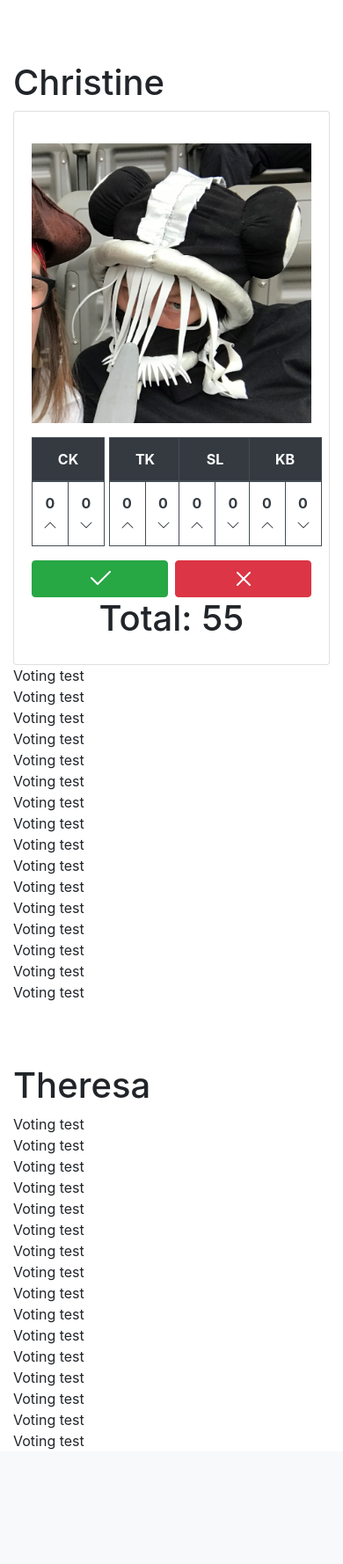
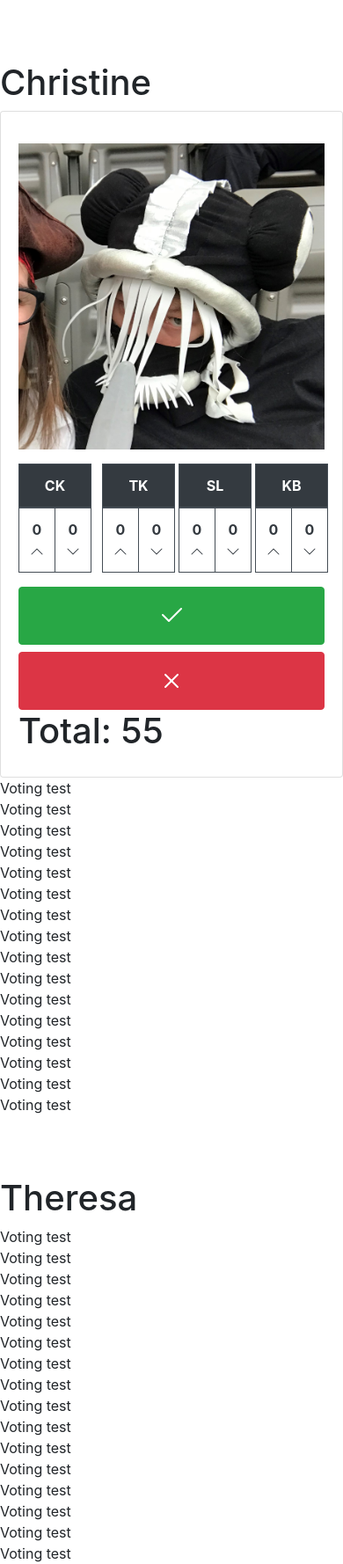
Before and after one commit to Edd-C/takeyourpick, a PHP site: page / in a window 390 px wide. Shown: the part 100-1878 px from the top of the page at 88% size. Before the commit the page ends 1748 px from the top, so only its background shows below. Run offline with PHP 8.4, Linux system fonts and the light colour scheme.

Commit message:
Testing new mobile layout

```diff
--- a/index.php
+++ b/index.php
@@ -30,8 +30,8 @@
 
 	</nav>
 
-	<div class="container">
-		<div class='row' style="max-width:600px;">
+	<div class="container-fluid p-0">
+		<div class='row' style="">
 			<a name="christine"></a>
 			<div class="container-fluid" style="margin-top:70px;">
 				<h1>Christine</h1>
--- a/partials/_votingCard.php
+++ b/partials/_votingCard.php
@@ -119,26 +119,24 @@
 				</div>
 			</div>
 
-			<div class="row">
-				<div class="col pr-1 pl-0">
-					<button type="button" class="btn btn-success w-100 py-1" onclick="test();">
+			<div class="row mb-2">
+				<button type="button" class="btn btn-success w-100 py-3" onclick="test();">
 					<svg class="bi bi-check" width="2em" height="2em" viewBox="0 0 16 16" fill="currentColor" xmlns="http://www.w3.org/2000/svg">
 						<path fill-rule="evenodd" d="M13.854 3.646a.5.5 0 010 .708l-7 7a.5.5 0 01-.708 0l-3.5-3.5a.5.5 0 11.708-.708L6.5 10.293l6.646-6.647a.5.5 0 01.708 0z" clip-rule="evenodd"/>
 					</svg>
 				</button>
 			</div>
 
-				<div class="col pl-1 pr-0">
-					<button type="button" class="btn btn-danger w-100 p-1">
+			<div class="row">
+				<button type="button" class="btn btn-danger w-100 py-3">
 					<svg class="bi bi-x" width="2em" height="2em" viewBox="0 0 16 16" fill="currentColor" xmlns="http://www.w3.org/2000/svg">
 						<path fill-rule="evenodd" d="M11.854 4.146a.5.5 0 010 .708l-7 7a.5.5 0 01-.708-.708l7-7a.5.5 0 01.708 0z" clip-rule="evenodd"/>
 						<path fill-rule="evenodd" d="M4.146 4.146a.5.5 0 000 .708l7 7a.5.5 0 00.708-.708l-7-7a.5.5 0 00-.708 0z" clip-rule="evenodd"/>
 					</svg>
 				</button>
 			</div>
-			</div>
 
-			<div class="row justify-content-center">
+			<div class="row">
 				<h1>Total: <span id="number">55</span></h1>
 			</div>
 		</div>
```
Lines whose indentation alone changed are shown as unchanged.
